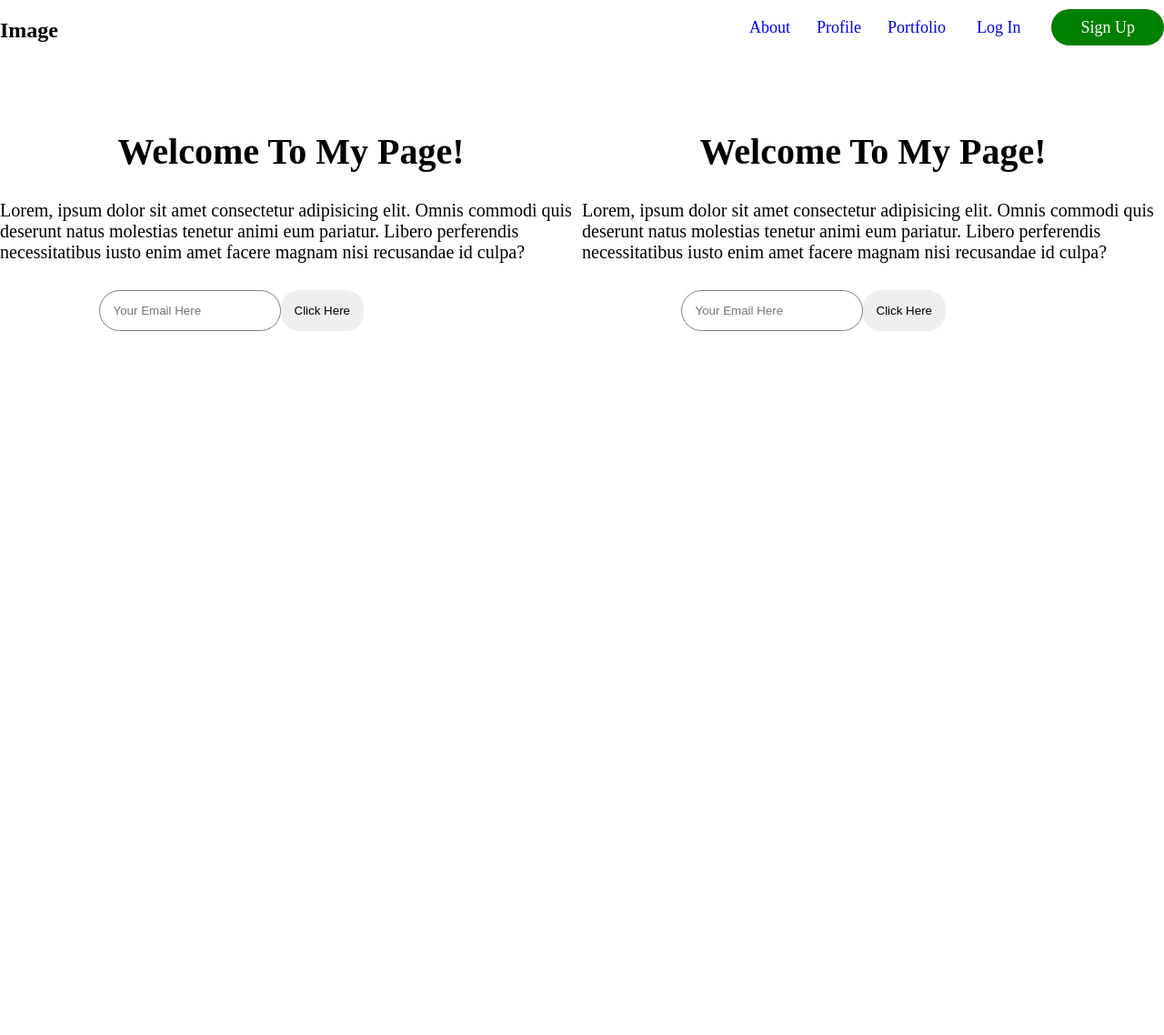
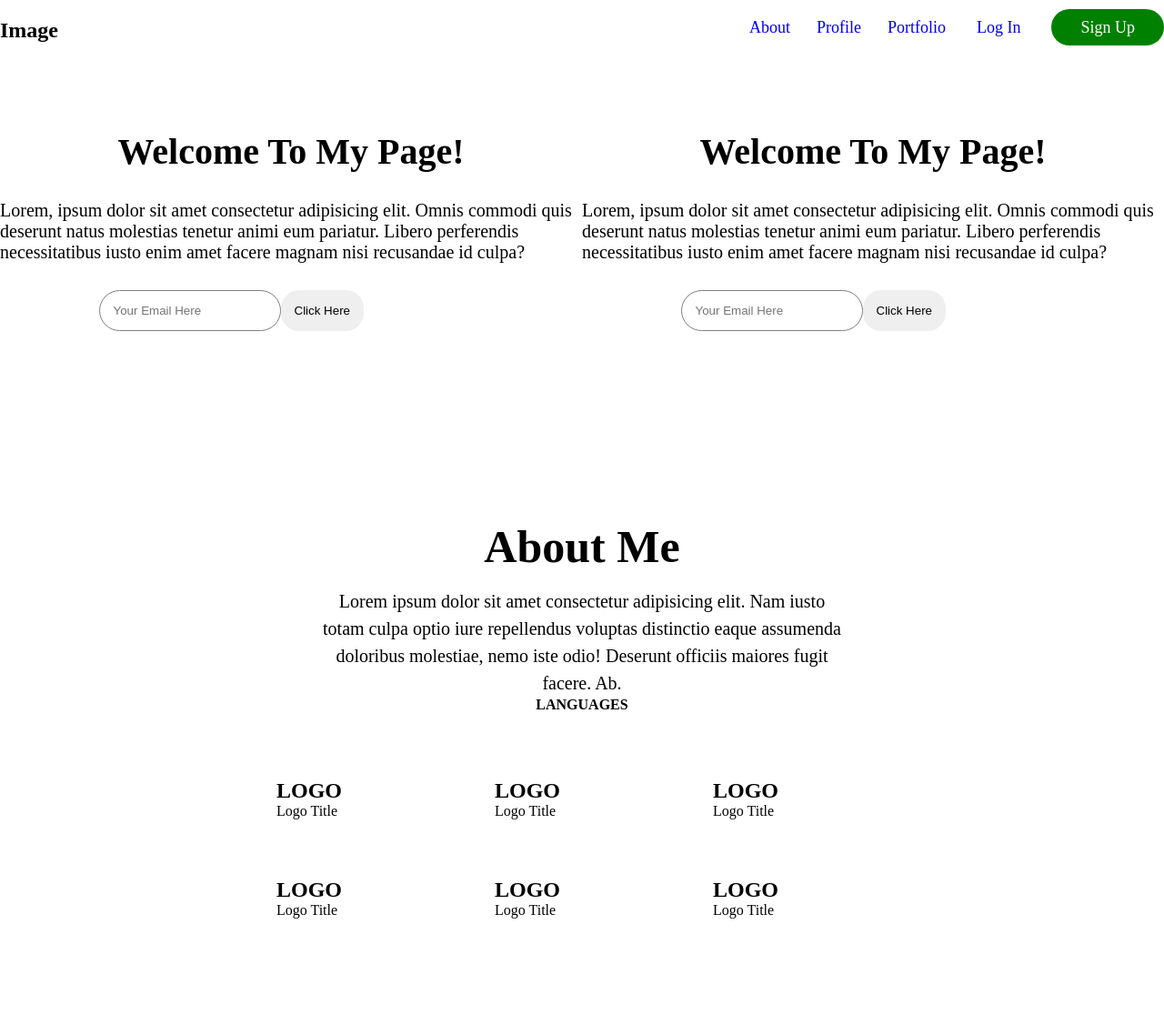
Before and after one commit to MHowellJr16/Homework-File, a plain HTML site: page index.html in a window 1280 px wide. Shown: the whole page at 91% size. Before the commit the page ends 800 px from the top, so only its background shows below. Drawn offline with Linux system fonts and the light colour scheme.

Commit message:
Mar. 22__About Me

```diff
--- a/index.html
+++ b/index.html
@@ -43,5 +43,54 @@
             </div>
         </header>
     </section>
+    <main>
+        <section id="features">
+            <div class="container">
+                <div class="row__narrow">
+                    <h2 class="about__title">About Me</h2>
+                    <p class="about__para">Lorem ipsum dolor sit amet consectetur adipisicing elit. Nam iusto totam culpa optio iure repellendus voluptas distinctio eaque assumenda doloribus molestiae, nemo iste odio! Deserunt officiis maiores fugit facere. Ab.</p>
+                    <h4 class="languages__title">LANGUAGES</h4>
+                    <div class="languages">
+                        <div class="language">
+                            <div class="language__row">
+                                <h2 class="logo__icon">LOGO</h2>
+                                <p class="logo__title">Logo Title</p>
+                            </div>
+                        </div>
+                        <div class="language">
+                            <div class="language__row">
+                                <h2 class="logo__icon">LOGO</h2>
+                                <p class="logo__title">Logo Title</p>
+                            </div>
+                        </div>
+                        <div class="language">
+                            <div class="language__row">
+                                <h2 class="logo__icon">LOGO</h2>
+                                <p class="logo__title">Logo Title</p>
+                            </div>
+                        </div>
+                        <div class="language">
+                            <div class="language__row">
+                                <h2 class="logo__icon">LOGO</h2>
+                                <p class="logo__title">Logo Title</p>
+                            </div>
+                        </div>
+                        <div class="language">
+                            <div class="language__row">
+                                <h2 class="logo__icon">LOGO</h2>
+                                <p class="logo__title">Logo Title</p>
+                            </div>
+                        </div>
+                        <div class="language">
+                            <div class="language__row">
+                                <h2 class="logo__icon">LOGO</h2>
+                                <p class="logo__title">Logo Title</p>
+                            </div>
+                        </div>
+                    </div>
+                </div>
+            </div>
+        </section>
+    </main>
 </body>
 </html>
--- a/style.css
+++ b/style.css
@@ -115,3 +115,49 @@ header .row {
     border-radius: 20px;
     border: none;
 }
+
+/*
+
+MAIN
+
+*/
+
+#features .row__narrow {
+    display: flex;
+    flex-direction: column;
+    align-items: center;
+}
+
+.about__title {
+    font-size: 50px;
+    font-weight: 700;
+    margin: 16px 0;
+}
+
+#features .about__para {
+    text-align: center;
+    max-width: 576px;
+}
+
+.about__para {
+    font-size: 20px;
+    font-weight: 500;
+    line-height: 1.5;
+}
+
+.language {
+    width: calc(100% / 3);
+}
+
+.languages {
+    display: flex;
+    flex-wrap: wrap;
+    margin-top: 40px;
+}
+
+.language__row {
+    display: flex;
+    flex-direction: column;
+    align-items: flex-start;
+    padding: 32px 24px;
+}
```
